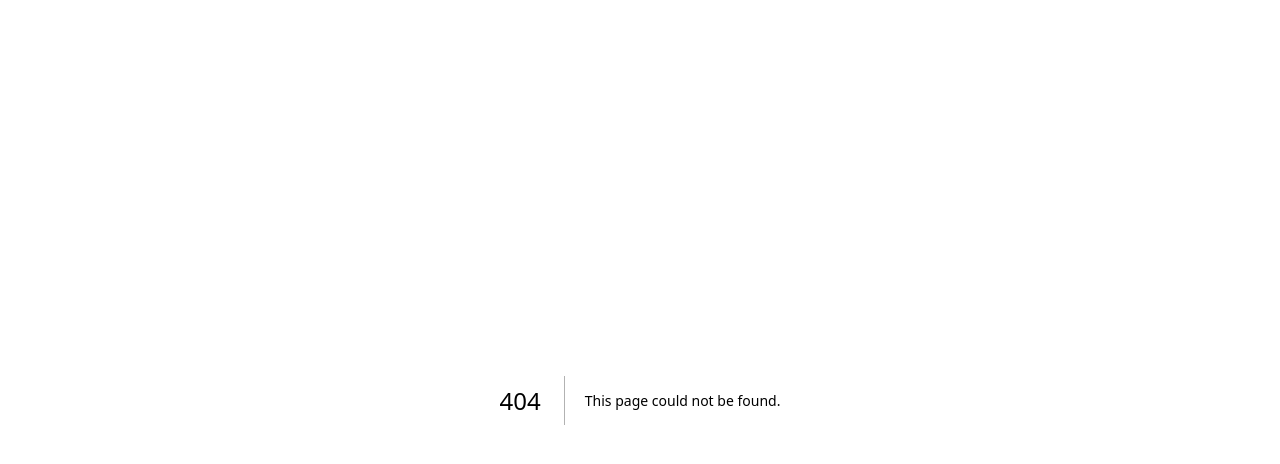
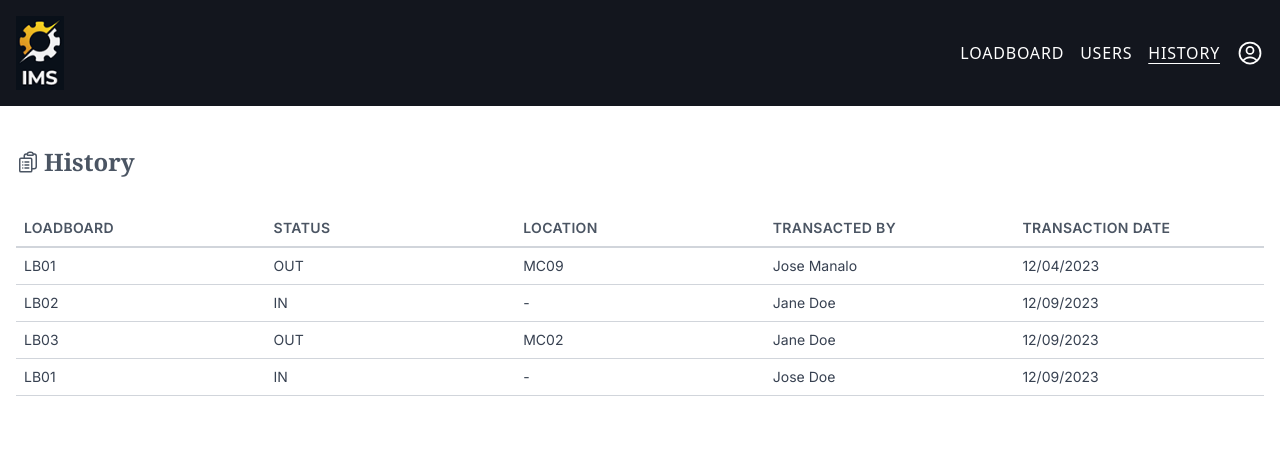
Before and after one commit to adingal/ims-ui, a Next.js app: page /history in a window 1280 px wide. Before the commit this address had no page. Shown: the top 464 px of the page. Built offline with nearby package versions, Linux system fonts and the light colour scheme.

Commit message:
Create initial static history page

```diff
--- /dev/null
+++ b/app/(pages)/history/page.tsx
@@ -0,0 +1,16 @@
+"use client";
+
+import React from "react";
+import PageTitle from "@/atoms/PageTitle";
+import HistoryTable from "@/components/HistoryTable";
+
+function History() {
+  return (
+    <>
+      <PageTitle title="History" imgSource="/history-icon.svg" />
+      <HistoryTable />
+    </>
+  );
+}
+
+export default History;
--- /dev/null
+++ b/app/(pages)/layout.tsx
@@ -0,0 +1,17 @@
+import React from "react";
+import Header from "@/components/Header";
+import MainContainer from "@/atoms/MainContainer";
+import Container from "@/atoms/Container";
+
+function UsersPageLayout({ children }: { children: React.ReactNode }) {
+  return (
+    <>
+      <Header />
+      <MainContainer>
+        <Container>{children}</Container>
+      </MainContainer>
+    </>
+  );
+}
+
+export default UsersPageLayout;
--- /dev/null
+++ b/components/HistoryTable.tsx
@@ -0,0 +1,61 @@
+import React from "react";
+
+function HistoryTable() {
+  return (
+    <div className="py-8">
+      <table className="table-fixed w-full text-left">
+        <thead>
+          <tr className="border-b-2 border-gray-300">
+            <th className="text-sm text-gray-600 font-semibold uppercase tracking-wide p-2">
+              LoadBoard
+            </th>
+            <th className="text-sm text-gray-600 font-semibold uppercase tracking-wide p-2">
+              Status
+            </th>
+            <th className="text-sm text-gray-600 font-semibold uppercase tracking-wide p-2">
+              Location
+            </th>
+            <th className="text-sm text-gray-600 font-semibold uppercase tracking-wide p-2">
+              Transacted By
+            </th>
+            <th className="text-sm text-gray-600 font-semibold uppercase tracking-wide p-2">
+              Transaction Date
+            </th>
+          </tr>
+        </thead>
+        <tbody>
+          <tr className="border-b-[1px] border-gray-300">
+            <td className="text-sm text-gray-700 p-2">LB01</td>
+            <td className="text-sm text-gray-700 p-2">OUT</td>
+            <td className="text-sm text-gray-700 p-2">MC09</td>
+            <td className="text-sm text-gray-700 p-2">Jose Manalo</td>
+            <td className="text-sm text-gray-700 p-2">12/04/2023</td>
+          </tr>
+          <tr className="border-b-[1px] border-gray-300">
+            <td className="text-sm text-gray-700 p-2">LB02</td>
+            <td className="text-sm text-gray-700 p-2">IN</td>
+            <td className="text-sm text-gray-700 p-2">-</td>
+            <td className="text-sm text-gray-700 p-2">Jane Doe</td>
+            <td className="text-sm text-gray-700 p-2">12/09/2023</td>
+          </tr>
+          <tr className="border-b-[1px] border-gray-300">
+            <td className="text-sm text-gray-700 p-2">LB03</td>
+            <td className="text-sm text-gray-700 p-2">OUT</td>
+            <td className="text-sm text-gray-700 p-2">MC02</td>
+            <td className="text-sm text-gray-700 p-2">Jane Doe</td>
+            <td className="text-sm text-gray-700 p-2">12/09/2023</td>
+          </tr>
+          <tr className="border-b-[1px] border-gray-300">
+            <td className="text-sm text-gray-700 p-2">LB01</td>
+            <td className="text-sm text-gray-700 p-2">IN</td>
+            <td className="text-sm text-gray-700 p-2">-</td>
+            <td className="text-sm text-gray-700 p-2">Jose Doe</td>
+            <td className="text-sm text-gray-700 p-2">12/09/2023</td>
+          </tr>
+        </tbody>
+      </table>
+    </div>
+  );
+}
+
+export default HistoryTable;
```
